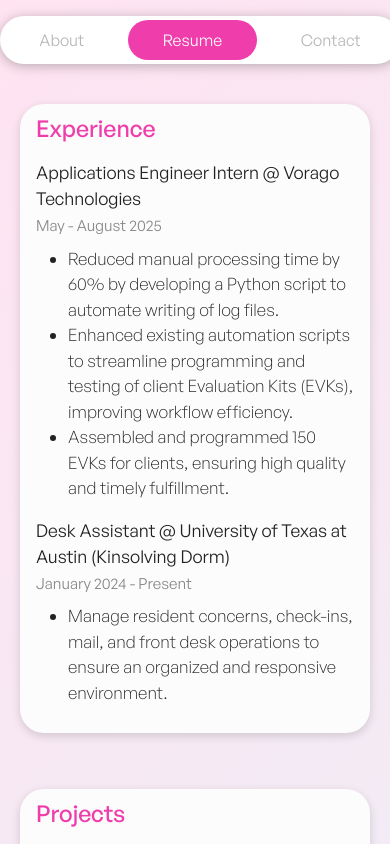
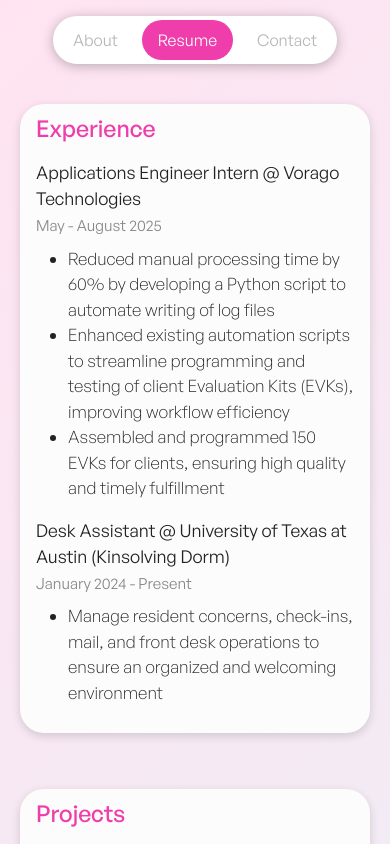
Before and after one commit to mary-williams/marywilliams, a React (Vite) app: page /work in a window 390 px wide. Shown: the top 844 px of the page. Built offline with nearby package versions, Linux system fonts and the light colour scheme; the HTML template or start-up script is replaced by a standard one.

Commit message:
minor text changes and navbar maxwidth for phones

```diff
--- a/src/App.css
+++ b/src/App.css
@@ -16,7 +16,7 @@ body, #root {
 }
 
 .container-phone .subtitle {
-  margin-top: -1.5rem; /* or 0, or a negative value to pull it closer */
+  margin-top: -1.5rem;
 }
 
 .container-phone h1 {
--- a/src/components/HomePage.jsx
+++ b/src/components/HomePage.jsx
@@ -56,7 +56,7 @@ function HomePage() {
       <Photos />
     </div>
   ) : (
-    // Desktop/laptop layout (your current layout)
+    // Desktop/laptop layout
     <div className="container-fluid py-4">
       <div className="row">
         <div className="col-lg-12 col-12 mb-4">
--- a/src/components/Navbar.jsx
+++ b/src/components/Navbar.jsx
@@ -1,30 +1,34 @@
-import { Link, useLocation } from 'react-router-dom'
-import './Navbar.css';
+import { Link, useLocation } from "react-router-dom";
+import "./Navbar.css";
 
 function Navbar() {
   const location = useLocation();
 
   return (
-    <nav style={{ textAlign: 'center'}}>
+    <nav style={{ textAlign: "center" }}>
       <ul
-        className="nav nav-pills nav-fill gap-2 p-1 medium rounded-5" id="pillNav2" role="tablist"
+        className="nav nav-pills nav-fill gap-2 p-1 medium rounded-5"
+        id="pillNav2"
+        role="tablist"
         style={{
-          '--bs-nav-link-color': 'rgb(184, 182, 183)',
-          '--bs-nav-pills-link-active-color': 'white',
-          '--bs-nav-pills-link-active-bg': 'rgb(240, 61, 172)',
-          background: 'white',
-          display: 'inline-flex',
-          justifyContent: 'center',
-          margin: '1rem auto',
-          minWidth: '400px',
-          boxShadow: '0 2px 12px rgba(114, 109, 109, 0.49)',
+          "--bs-nav-link-color": "rgb(184, 182, 183)",
+          "--bs-nav-pills-link-active-color": "white",
+          "--bs-nav-pills-link-active-bg": "rgb(240, 61, 172)",
+          background: "white",
+          display: "inline-flex",
+          justifyContent: "center",
+          margin: "1rem auto",
+          minWidth: window.innerWidth < 600 ? "280px" : "400px",
+          boxShadow: "0 2px 12px rgba(114, 109, 109, 0.49)",
         }}
       >
         <li className="nav-item" role="presentation">
           <Link
             to="/"
-            className={`nav-link rounded-5${location.pathname === '/' ? ' active' : ''}`}
-            aria-current={location.pathname === '/' ? 'page' : undefined}
+            className={`nav-link rounded-5${
+              location.pathname === "/" ? " active" : ""
+            }`}
+            aria-current={location.pathname === "/" ? "page" : undefined}
           >
             About
           </Link>
@@ -32,8 +36,10 @@ function Navbar() {
         <li className="nav-item" role="presentation">
           <Link
             to="/work"
-            className={`nav-link rounded-5${location.pathname === '/work' ? ' active' : ''}`}
-            aria-current={location.pathname === '/work' ? 'page' : undefined}
+            className={`nav-link rounded-5${
+              location.pathname === "/work" ? " active" : ""
+            }`}
+            aria-current={location.pathname === "/work" ? "page" : undefined}
           >
             Resume
           </Link>
@@ -41,15 +47,17 @@ function Navbar() {
         <li className="nav-item" role="presentation">
           <Link
             to="/contact"
-            className={`nav-link rounded-5${location.pathname === '/contact' ? ' active' : ''}`}
-            aria-current={location.pathname === '/contact' ? 'page' : undefined}
+            className={`nav-link rounded-5${
+              location.pathname === "/contact" ? " active" : ""
+            }`}
+            aria-current={location.pathname === "/contact" ? "page" : undefined}
           >
             Contact
           </Link>
         </li>
       </ul>
     </nav>
-  )
+  );
 }
 
-export default Navbar
+export default Navbar;
--- a/src/components/WorkPage.jsx
+++ b/src/components/WorkPage.jsx
@@ -10,16 +10,16 @@ const experiences = [
       <ul>
         <li>
           Reduced manual processing time by 60% by developing a Python script to
-          automate writing of log files.
+          automate writing of log files
         </li>
         <li>
           Enhanced existing automation scripts to streamline programming and
           testing of client Evaluation Kits (EVKs), improving workflow
-          efficiency.
+          efficiency
         </li>
         <li>
           Assembled and programmed 150 EVKs for clients, ensuring high quality
-          and timely fulfillment.
+          and timely fulfillment
         </li>
       </ul>
     ),
@@ -32,7 +32,7 @@ const experiences = [
       <ul>
         <li>
           Manage resident concerns, check-ins, mail, and front desk operations
-          to ensure an organized and responsive environment.
+          to ensure an organized and welcoming environment
         </li>
       </ul>
     ),
@@ -78,11 +78,11 @@ const involvement = [
       <ul>
         <li>
           Engage in mentorship and outreach, helping hundreds of high schoolers
-          explore computer science curriculum through workshops and events.
+          explore computer science curriculum through workshops and events
         </li>
         <li>
           Foster long-term relationships, offering ongoing academic and personal
-          support to help mentees thrive.
+          support to help mentees thrive
         </li>
       </ul>
     ),
@@ -99,7 +99,7 @@ const involvement = [
         </li>
         <li>
           Assist with navigating scholarship and careers and reviewing
-          applications in order to build students’ confidence and readiness for
+          applications in order to build students confidence and readiness for
           higher education
         </li>
       </ul>
```
